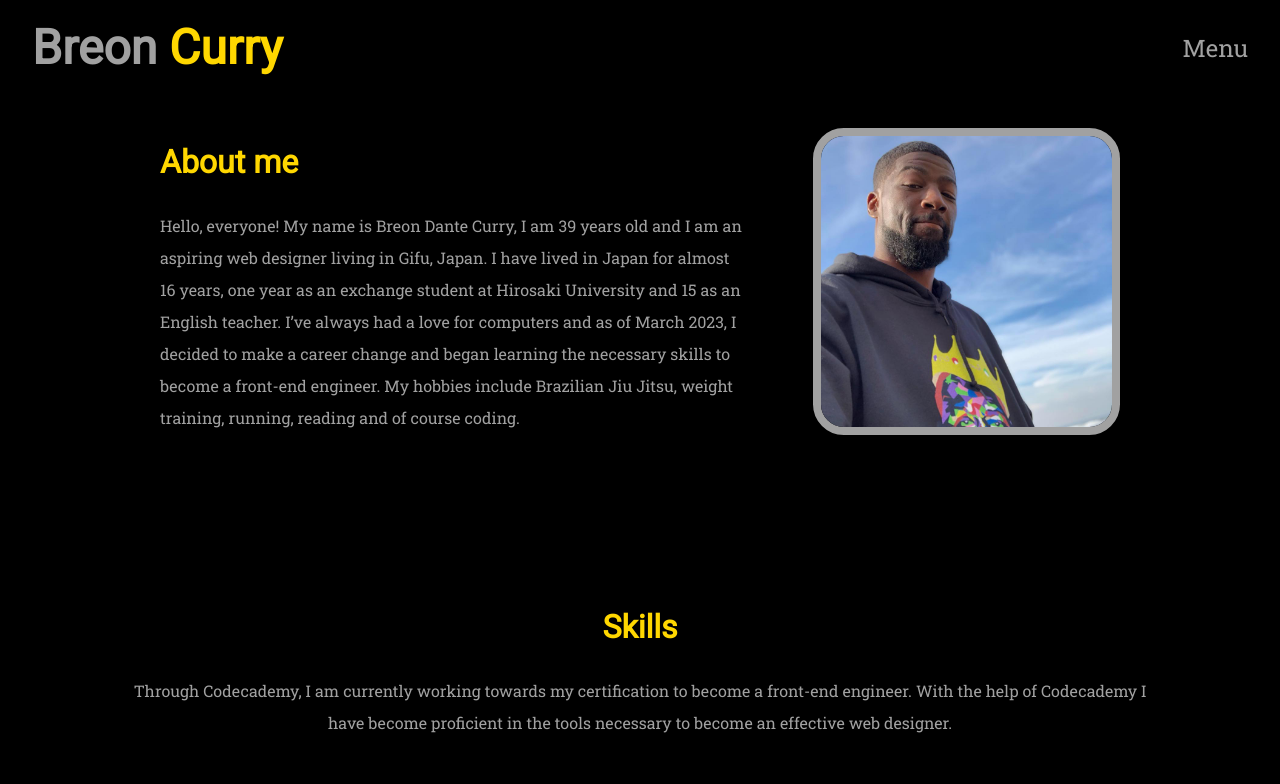
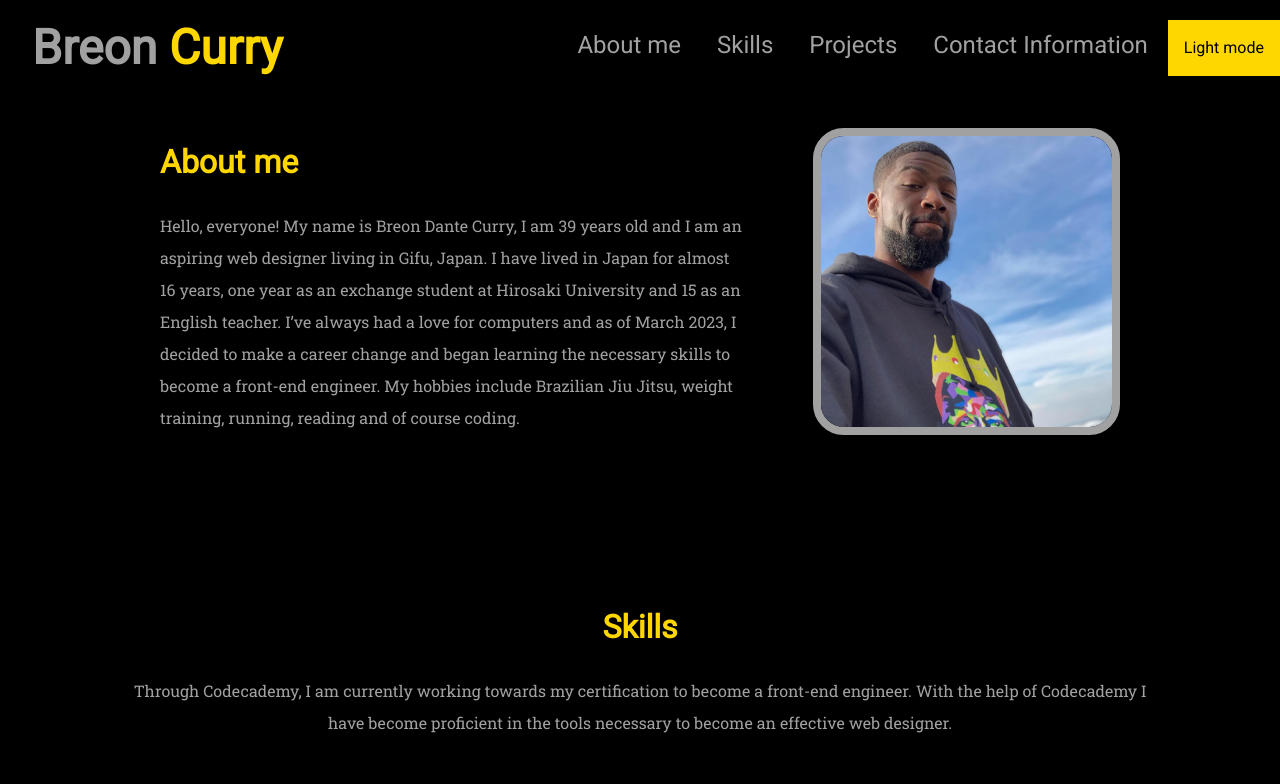
Before and after one commit to Buchan650/portfolio_project, a plain HTML site: page index.html in a window 1280 px wide. Shown: the top 784 px of the page. Drawn offline with Linux system fonts and the light colour scheme.

Commit message:
Added light mode toggle and redesigned nav bar

```diff
--- a/index.html
+++ b/index.html
@@ -2,6 +2,7 @@
 <html>
     <head>
         <title>Breon's Portfolio Page</title>
+        <link rel="icon" href="./resources/avatar.png">
         <link href="./resources/styles.css" rel="stylesheet">
         <link rel="preconnect" href="https://fonts.googleapis.com">
         <link rel="preconnect" href="https://fonts.gstatic.com" crossorigin>
@@ -14,13 +15,21 @@
             <nav>
                 <h1>Breon <span id="last-name">Curry</span></h1>
                 <div class="dropdown">
-                    <button onclick="myFunction()" class="dropbtn">Menu</button>
+                    <button onclick="dropMenu()" class="dropbtn">Menu</button>
                     <div id="myDropdown" class="dropdown-content">
                       <a href="#intro">About me</a>
                       <a href="#skills">Skills</a>
                       <a href="#projects">Projects</a>
                       <a href="#contact">Contact Information</a>
+                      <button onclick="lightMode()" id="mobile-button" class="lm-button">Light mode</button>
                     </div>
+                </div>
+                <div id="navbarlinks">
+                    <span><a href="#intro">About me</a></span>
+                    <span><a href="#skills">Skills</a></span>
+                    <span><a href="#projects">Projects</a></span>
+                    <span><a href="#contact">Contact Information</a></span>
+                    <button onclick="lightMode()" class="lm-button">Light mode</button>
                 </div>
             </nav>
         </header>
@@ -72,10 +81,6 @@
                         <p>Personal Page</p>
                     </article>
                     <article class="proj">
-                        <a href="https://buchan650.github.io/buchan650.github.io_japanese/" target="_blank"><img src="./resources/buchan650.github.io_buchan650.github.io_japanese_.png"></a>
-                        <p>Personal Page(Japanese)</p>
-                    </article>
-                    <article class="proj">
                         <a href="https://buchan650.github.io/boxing_studio/" target="_blank"><img src="./resources/buchan650.github.io_boxing_studio_.png"></a>
                         <p>Boxing Gym Homepage</p>
                     </article>
--- a/resources/styles.css
+++ b/resources/styles.css
@@ -15,12 +15,17 @@
     }
 }
 
-html{
+body{
     background-color: black;
     background-image: url(pawel-czerwinski-I_Bj633IZ68-unsplash.jpg);
     background-size: cover;
     background-repeat: no-repeat;
+    color:rgb(161, 161, 161);
 }
+.light-mode {
+    background-color: rgb(255, 255, 255);
+    background-image: none;
+  }
 
 h1, h2, h3{
     font-family: 'Roboto', sans-serif;
@@ -32,7 +37,7 @@ h1{
     padding-left: 2rem;
 }
 
-@media only screen and (max-width : 820px){
+@media only screen and (max-width : 887px){
     h1{
         font-size: 2rem;
     }
@@ -92,9 +97,47 @@ nav i{
     font-size: 3rem;
     font-family: 'Roboto', sans-serif;
 }
-@media only screen and (max-width : 820px){
+
+#navbarlinks{
+    float:right;
+}
+
+#navbarlinks a{
+    font-size: 1.5rem;
+    margin: 1rem;
+    text-decoration: none;
+    color: rgb(161, 161, 161);
+}
+
+#navbarlinks a:hover{
+    color: gold;
+}
+
+#navbarlinks a:after{
+    color: rgb(161, 161, 161);
+}
+
+#navbarlinks a:active{
+    color: rgb(255, 255, 255);
+}
+
+.lm-button{
+    border: none;
+    background-color: gold;
+    color: rgb(0, 0, 0);
+    padding: .75rem 1rem;
+    font-family: 'Roboto', sans-serif;
+}
+
+.lm-button:hover {background-color: #ddd;
+}
+
+@media only screen and (max-width : 887px){
     #last-name{
         font-size: 2rem;
+    }
+    #navbarlinks{
+        display: none;
     }
 }
 
@@ -103,8 +146,11 @@ nav i{
         font-size: 1.5rem;
     }
 }
-
+#mobile-button{
+    display: none;
+}
 .dropbtn {
+    display:none;
     background-color: rgb(0, 0, 0);
     color: rgb(161, 161, 161);
     font-size: 1.5rem;
@@ -113,9 +159,13 @@ nav i{
     border: none;
     padding: 0 2rem;
 }
-@media only screen and (max-width : 820px){
+@media only screen and (max-width : 887px){
     .dropbtn{
+        display:block;
         font-size: 1.2rem;
+    }
+    #mobile-button{
+        display: block;
     }
 }
 
@@ -152,7 +202,7 @@ nav i{
 
 .dropdown-content a {
     color: rgb(0, 0, 0);
-    padding: 12px 16px;
+    padding: .75rem 1rem;
     text-decoration: none;
     display: block;
 }
--- a/script.js
+++ b/script.js
@@ -1,6 +1,6 @@
 /* When the user clicks on the button,
 toggle between hiding and showing the dropdown content */
-function myFunction() {
+function dropMenu() {
     document.getElementById("myDropdown").classList.toggle("show");
   }
 
@@ -17,3 +17,7 @@ function myFunction() {
       }
     }
   }
+  function lightMode() {
+    var element = document.body;
+    element.classList.toggle("light-mode");
+  }
```
Also changed, not shown: resources/avatar.png (added).
